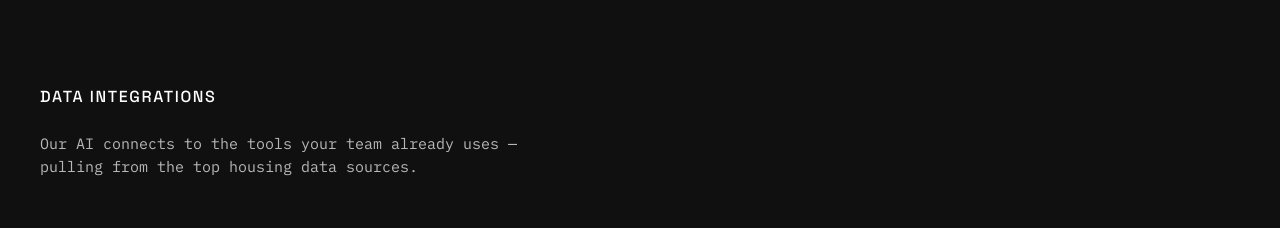
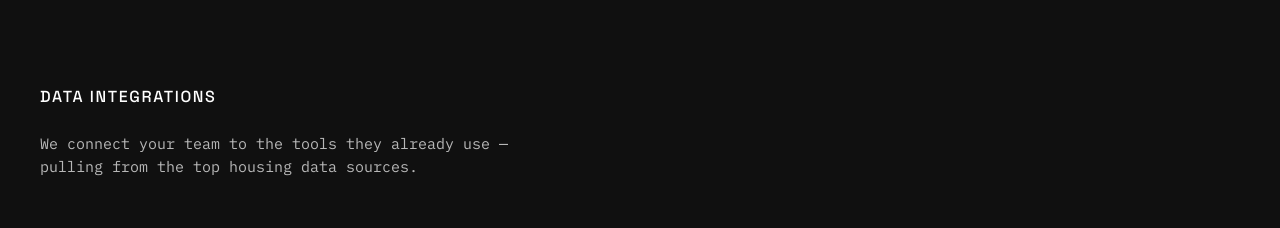
Before and after one commit to smirsepahi/SphaerusWebsite, a React (Vite) app: page / in a window 1280 px wide. Shown: the part 1400-1628 px from the top of the page. Built offline with nearby package versions, Linux system fonts and the light colour scheme.

Commit message:
new update

```diff
--- a/src/components/Integrations.tsx
+++ b/src/components/Integrations.tsx
@@ -28,7 +28,7 @@ export default function Integrations() {
           className="text-[15px] text-white/70 max-w-[500px] mb-16"
           style={{ fontFamily: '"IBM Plex Mono", monospace' }}
         >
-          Our AI connects to the tools your team already uses — pulling from the top housing data sources.
+          We connect your team to the tools they already use — pulling from the top housing data sources.
         </motion.p>
 
         <div className="grid grid-cols-1 md:grid-cols-3 gap-px bg-white/10">
--- a/src/components/Nav.tsx
+++ b/src/components/Nav.tsx
@@ -15,9 +15,11 @@ export default function Nav() {
   return (
     <nav
       className={`fixed top-0 left-0 right-0 z-50 transition-all duration-500 ${
-        scrolled
-          ? 'bg-[rgba(16,16,16,0.95)] backdrop-blur-md'
-          : 'bg-transparent'
+        menuOpen
+          ? 'bg-[#101010]'
+          : scrolled
+            ? 'bg-[rgba(16,16,16,0.95)] backdrop-blur-md'
+            : 'bg-transparent'
       }`}
     >
       <div className="max-w-[1500px] mx-auto px-6 md:px-10 h-[72px] flex items-center justify-between">
```
